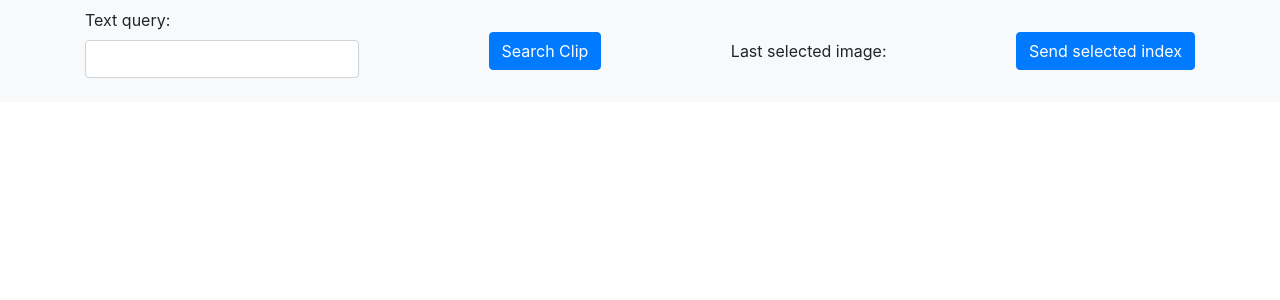
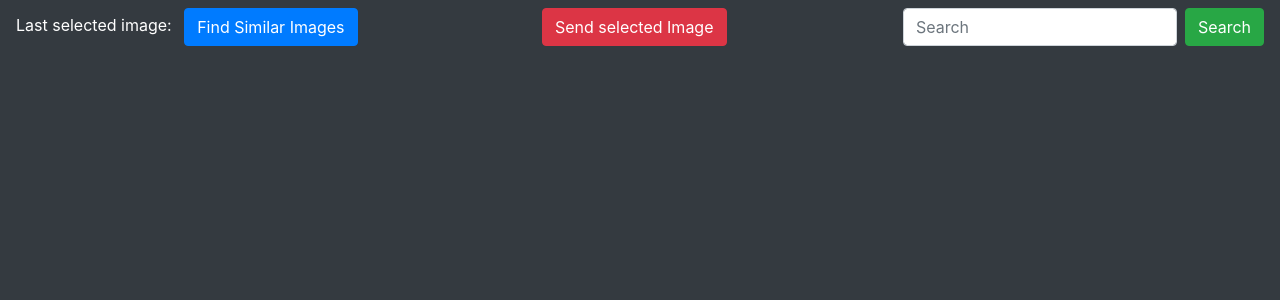
Before and after one commit to Jemberg/Video_Retrieval, a Django app: template templates/home.html in a window 1280 px wide. Shown: the top 300 px of the page. Run offline with Django 4.2, Linux system fonts and the light colour scheme; the template is opened without the code that fills it, so the values that code supplies are empty; some libraries are stand-ins or nearby versions.

Commit message:
Improved UI design, implemented extra button for finding similar images based on already known one.

```diff
--- a/Final_Project_Web/urls.py
+++ b/Final_Project_Web/urls.py
@@ -7,6 +7,8 @@ urlpatterns = [
     path('', views.home, name='home'),
     path('search_clip/', views.search_clip, name='search_clip'),
     path('send_result/<str:image_name>/', views.send_result, name='send_result'),
+    path('find_similar/<str:image_id>/', views.find_similar, name='find_similar'),
+
 ]
 
 if settings.DEBUG:
--- a/templates/home.html
+++ b/templates/home.html
@@ -3,36 +3,60 @@
 <head>
     <title>Searcher</title>
     <link href="https://stackpath.bootstrapcdn.com/bootstrap/4.1.3/css/bootstrap.min.css" rel="stylesheet">
+    <style>
+        body {
+            background-color: #343a40;
+            color: white;
+        }
+        .navbar {
+            background-color: #343a40;
+        }
+        .highlighted {
+            border: 3px solid #dc3545; /* bootstrap red border */
+        }
+    </style>
 </head>
 <body>
-<nav class="navbar navbar-expand-lg navbar-light bg-light">
-    <div class="container">
-        <div class="form-group">
-            <label>Text query:</label>
-            <input type="text" class="form-control" id="queryInput">
+<nav class="navbar navbar-expand-lg navbar-dark bg-dark">
+    <div class="collapse navbar-collapse" id="navbarNavDropdown">
+        <div class="mr-2">
+            Last selected image: <span id="lastSelected"></span>
+{#            TODO When selecting image, see also CSV file information about it when hovering over. #}
+            <button id="findSimilarButton" class="btn btn-primary ml-2">Find Similar Images</button>
         </div>
-        <button id="searchClipButton" class="btn btn-primary">Search Clip</button>
-        <div>
-            Last selected image: <span id="lastSelected"></span>
+
+        <div class="navbar-nav mx-auto">
+            <div>
+                <button id="sendResultButton" class="btn btn-danger">Send selected Image</button>
+            </div>
         </div>
-        <button id="sendResultButton" class="btn btn-primary">Send selected index</button>
+
+        <form class="form-inline my-2 my-lg-0">
+            <input id="queryInput" class="form-control mr-sm-2" type="search" placeholder="Search" aria-label="Search">
+            <button id="searchClipButton" class="btn btn-success my-2 my-sm-0" type="submit">Search</button>
+        </form>
     </div>
 </nav>
 <div class="container-fluid">
     <div class="row" id="imageGrid">
         {% for filename in filenames %}
             <div class="col-2">
-                <img src="{{ filename }}" class="img-thumbnail" onclick="selectImage('{{ filename }}')" style="width: 100%; height: auto;">
+                <img src="{{ filename }}" id="{{ filename }}" class="img-thumbnail" onclick="selectImage('{{ filename }}')" style="width: 100%; height: auto;" alt="Image">
             </div>
         {% endfor %}
     </div>
 </div>
 <script src="https://code.jquery.com/jquery-3.5.1.min.js"></script>
 <script>
+
     var selectedImage = '';
 
     function selectImage(filename) {
+        if (selectedImage) {
+            document.getElementById(selectedImage).classList.remove('highlighted');
+        }
         selectedImage = filename;
+        document.getElementById(filename).classList.add('highlighted');
         document.getElementById('lastSelected').innerText = filename.slice(-9);
     }
 
@@ -47,6 +71,15 @@
             });
         }
     };
+    document.getElementById('findSimilarButton').onclick = function() {
+        if (selectedImage) {
+            $.get('/find_similar/' + selectedImage + '/', function(data) {
+                data.similar_images = undefined;
+                console.log(data.similar_images);
+                // Here, you might want to do something with the similar images, like displaying them on the page.
+            });
+        }
+    };
 </script>
 </body>
 </html>
```
Also changed, not shown: Final_Project_Web/views.py (+9 -2 lines), 1 other file.
